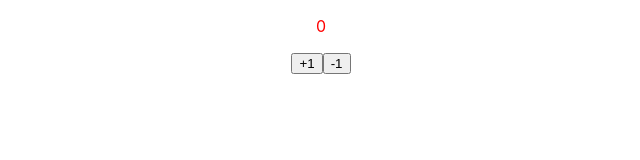
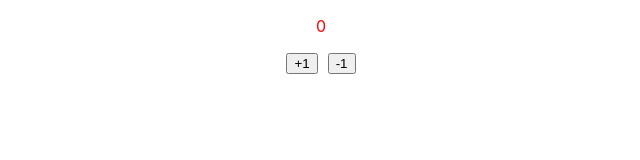
Before and after one commit to Adriantutuianu/react-counter-app, a React (Create React App) app: page / in a window 1280 px wide. Shown: the top 160 px of the page, without its empty margins (319-959 px from the left). Built offline with nearby package versions, Linux system fonts and the light colour scheme.

Commit message:
Margin increment button

```diff
--- a/src/App.js
+++ b/src/App.js
@@ -14,7 +14,12 @@ function App() {
   return (
     <div style={{ textAlign: "center" }}>
       <p style={{ color: count % 2 === 0 ? "red" : "green" }}>{count}</p>
-      <button onClick={() => handleClickIncrement()}>+1</button>
+      <button
+        onClick={() => handleClickIncrement()}
+        style={{ marginRight: "10px" }}
+      >
+        +1
+      </button>
       <button onClick={() => handleClickDecrement()}>-1</button>
     </div>
   );
```
